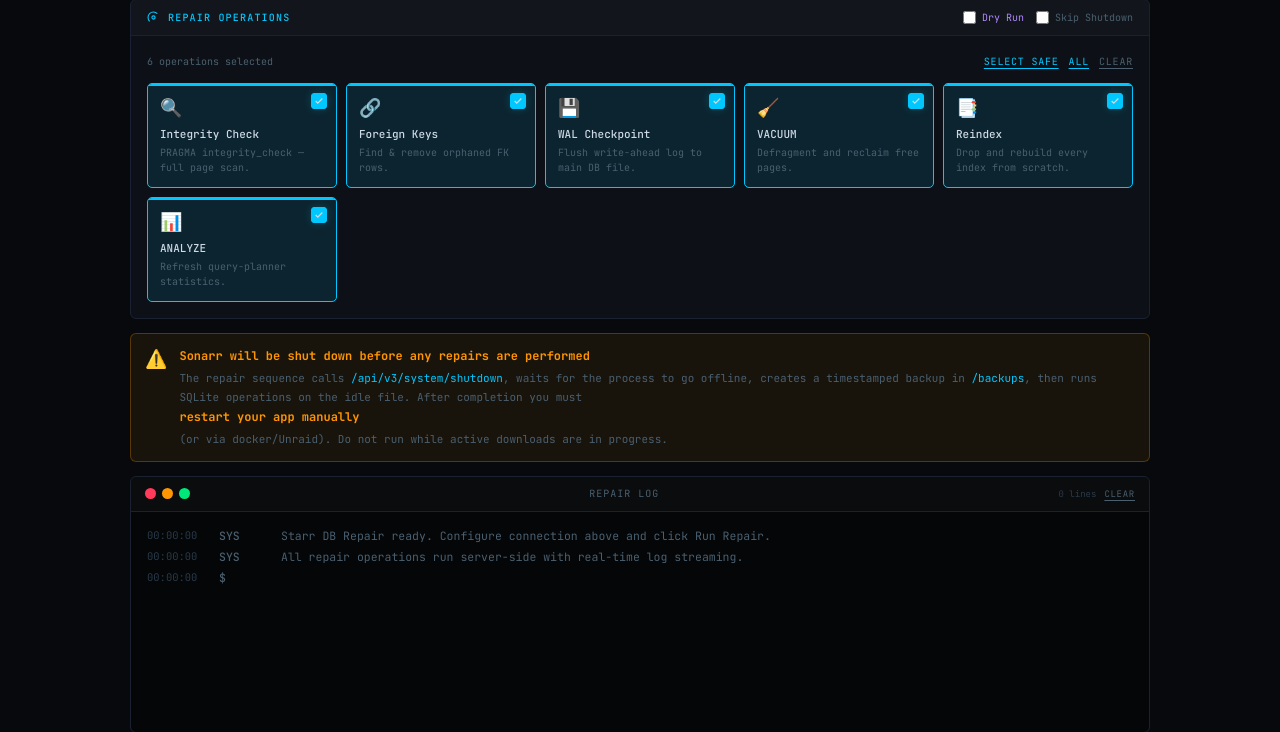
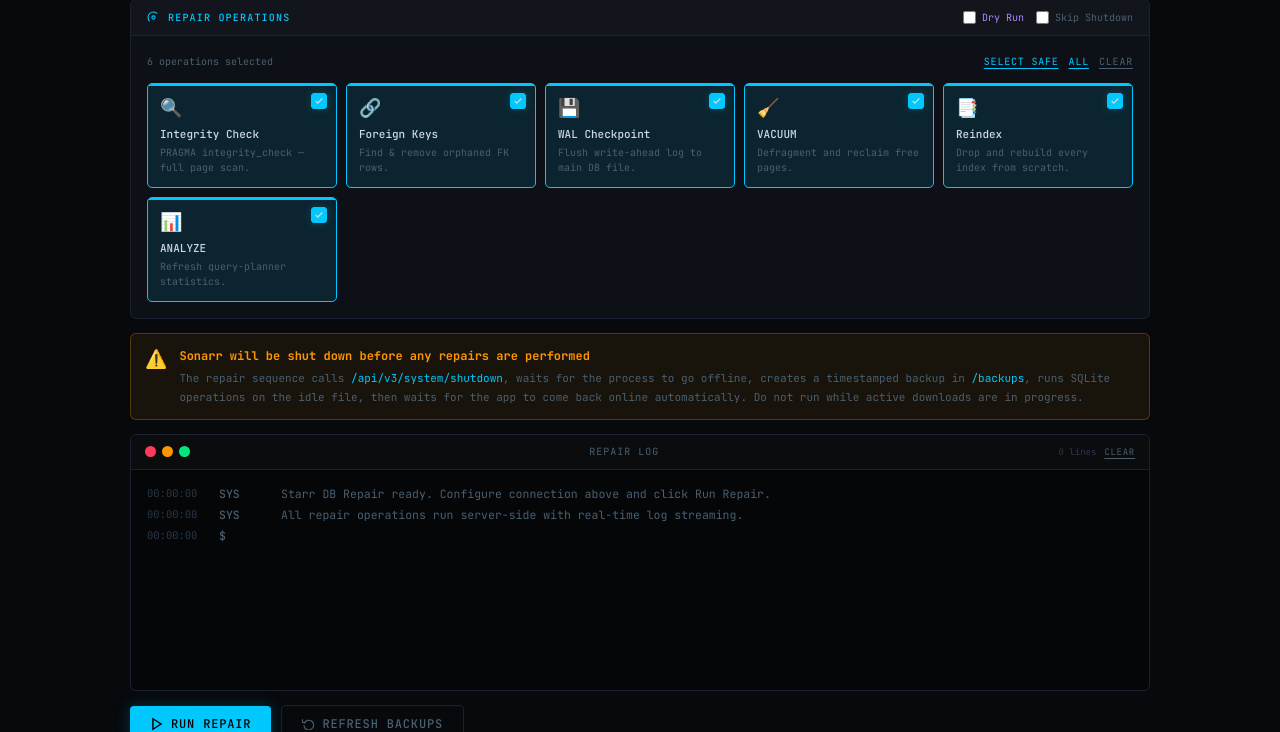
Before and after one commit to Krippler/Starr, a Flask app: page / in a window 1280 px wide. Shown: the part 835-1567 px from the top of the page. Run offline with Flask 3, Linux system fonts and the light colour scheme; data that the repository does not hold is empty.

Commit message:
Revise shutdown and backup instructions in index.html
Updated shutdown process description and order of operations.

```diff
--- a/app/templates/index.html
+++ b/app/templates/index.html
@@ -396,8 +396,8 @@
       <!-- Updated dynamically by updatePlaceholders() -->
       <strong id="warnTitle">Sonarr will be shut down before any repairs are performed</strong>
       The repair sequence calls <code>/api/v3/system/shutdown</code>, waits for the process to go offline,
-      creates a timestamped backup in <code>/backups</code>, then runs SQLite operations on the idle file.
-      After completion you must <strong>restart your app manually</strong> (or via docker/Unraid).
+      creates a timestamped backup in <code>/backups</code>, runs SQLite operations on the idle file,
+      then waits for the app to come back online automatically.
       Do not run while active downloads are in progress.
     </div>
   </div>
```
